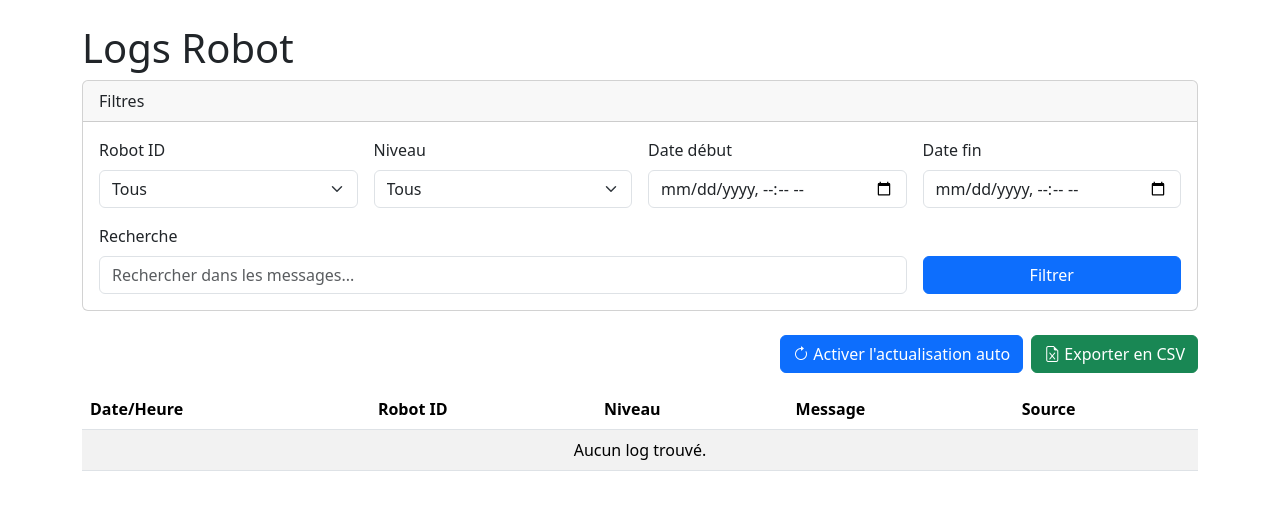
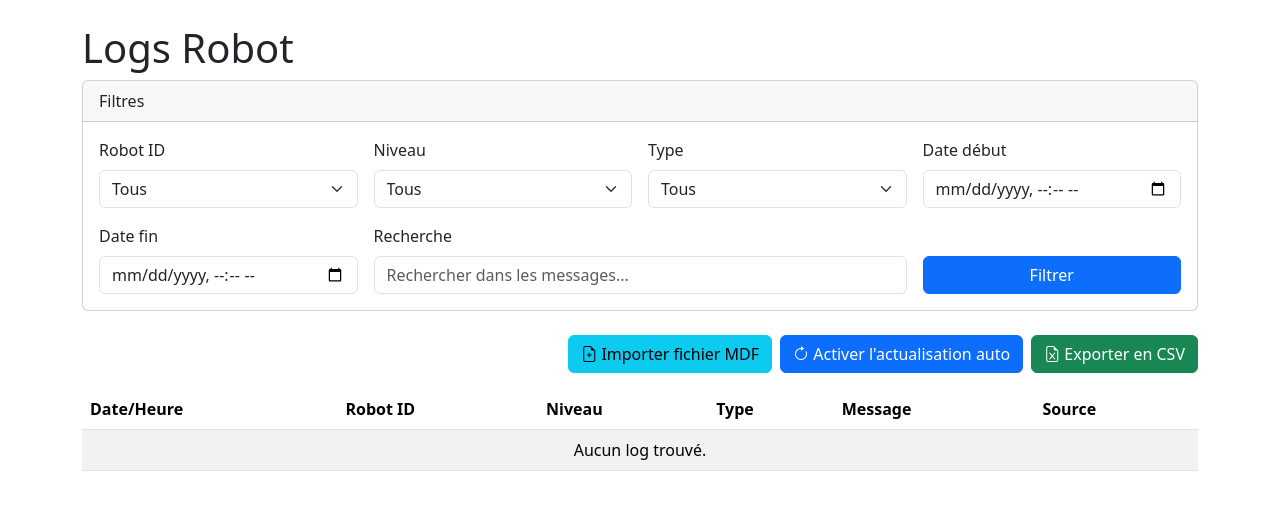
Before and after one commit to FyFou/django-robot-logviewer, a Django app: page / in a window 1280 px wide. Shown: the part 56-566 px from the top of the page. Run offline with Django 4.2, Linux system fonts and the light colour scheme; data that the repository does not hold is empty.

Commit message:
Mise à jour du template de liste pour le support MDF

```diff
--- a/robot_logs/templates/robot_logs/log_list.html
+++ b/robot_logs/templates/robot_logs/log_list.html
@@ -30,6 +30,15 @@
                     </select>
                 </div>
                 <div class="col-md-3">
+                    <label for="log_type" class="form-label">Type</label>
+                    <select name="log_type" id="log_type" class="form-select">
+                        <option value="">Tous</option>
+                        {% for type_code, type_name in log_types.items %}
+                            <option value="{{ type_code }}" {% if request.GET.log_type == type_code %}selected{% endif %}>{{ type_name }}</option>
+                        {% endfor %}
+                    </select>
+                </div>
+                <div class="col-md-3">
                     <label for="date_start" class="form-label">Date début</label>
                     <input type="datetime-local" class="form-control" id="date_start" name="date_start" value="{{ request.GET.date_start }}">
                 </div>
@@ -37,7 +46,7 @@
                     <label for="date_end" class="form-label">Date fin</label>
                     <input type="datetime-local" class="form-control" id="date_end" name="date_end" value="{{ request.GET.date_end }}">
                 </div>
-                <div class="col-md-9">
+                <div class="col-md-6">
                     <label for="search" class="form-label">Recherche</label>
                     <input type="text" class="form-control" id="search" name="search" placeholder="Rechercher dans les messages..." value="{{ request.GET.search }}">
                 </div>
@@ -49,6 +58,14 @@
     </div>
 
     <div class="d-flex justify-content-end mb-3">
+        <a href="{% url 'robot_logs:import_mdf' %}" class="btn btn-info me-2">
+            <i class="bi bi-file-earmark-plus"></i> Importer fichier MDF
+        </a>
+        {% if has_mdf_files %}
+        <a href="{% url 'robot_logs:mdf_file_list' %}" class="btn btn-outline-info me-2">
+            <i class="bi bi-file-earmark-binary"></i> Voir les fichiers MDF
+        </a>
+        {% endif %}
         <button id="toggleRefresh" class="btn btn-primary me-2">
             <i class="bi bi-arrow-clockwise"></i> Activer l'actualisation auto
         </button>
@@ -64,6 +81,7 @@
                     <th>Date/Heure</th>
                     <th>Robot ID</th>
                     <th>Niveau</th>
+                    <th>Type</th>
                     <th>Message</th>
                     <th>Source</th>
                 </tr>
@@ -74,6 +92,7 @@
                         <td>{{ log.timestamp|date:"Y-m-d H:i:s" }}</td>
                         <td>{{ log.robot_id }}</td>
                         <td>{{ log.level }}</td>
+                        <td>{{ log.get_log_type_display }}</td>
                         <td>
                             <a href="{% url 'robot_logs:log_detail' log.pk %}">
                                 {{ log.message|truncatechars:100 }}
@@ -83,7 +102,7 @@
                     </tr>
                 {% empty %}
                     <tr>
-                        <td colspan="5" class="text-center">Aucun log trouvé.</td>
+                        <td colspan="6" class="text-center">Aucun log trouvé.</td>
                     </tr>
                 {% endfor %}
             </tbody>
```
